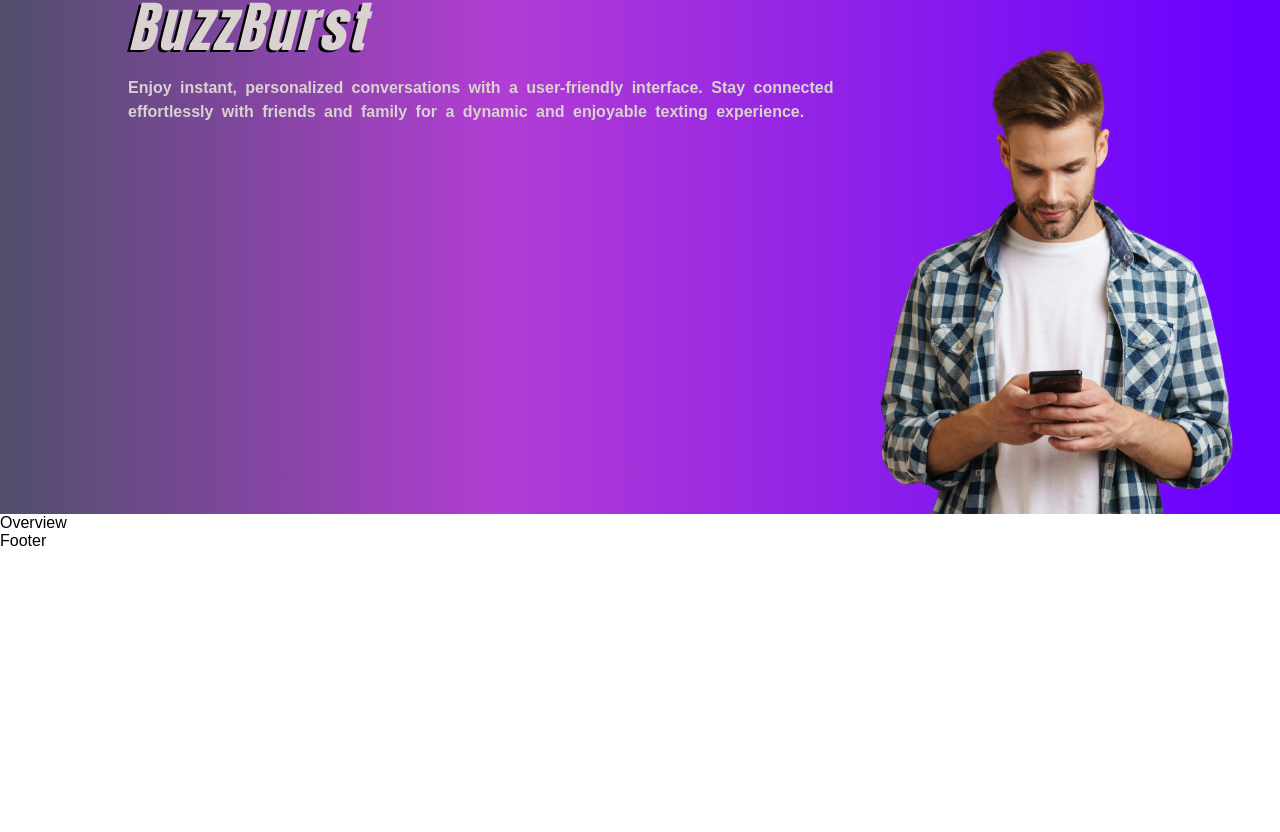
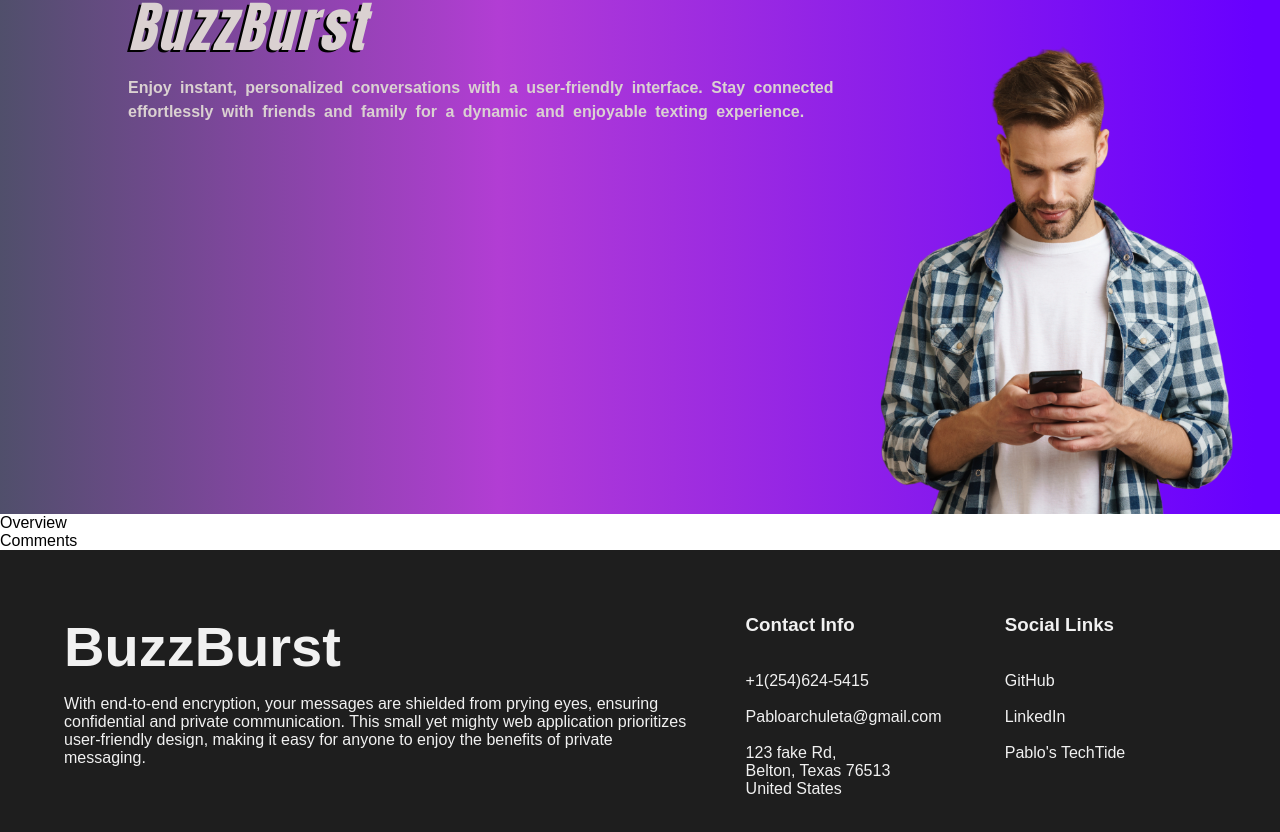
Before and after one commit to xJuanPablo/BuzzBurst, a React (Create React App) app in the folder client/: page / in a window 1280 px wide. Shown: the part 286-1118 px from the top of the page. Before the commit the page ends 836 px from the top, so only its background shows below. Built offline with nearby package versions, Linux system fonts and the light colour scheme.

Commit message:
Finished basic styling for footer

```diff
--- a/client/src/components/Footer.jsx
+++ b/client/src/components/Footer.jsx
@@ -1,8 +1,66 @@
-import React from 'react'
+import React from 'react';
 
 function Footer() {
+  const socialLinks =[
+    {
+      id: 1,
+      title: 'GitHub',
+      link: 'https://github.com/xJuanPablo',
+    },{
+      id: 2,
+      title: 'LinkedIn',
+      link: '',
+    },{
+      id: 3,
+      title: `Pablo's TechTide`,
+      link: 'https://pablos-tech-tide.com/',
+      break: <br/>
+    }
+  ]
   return (
-    <div>Footer</div>
+    <div className='footer'>
+    <div className="footer-container">
+      <div className='footer-col1'>
+        <h2 className='footer-col1-title'>BuzzBurst</h2>
+        <p>With end-to-end encryption, your messages are shielded from prying eyes, ensuring confidential and private communication. This small yet mighty web application prioritizes user-friendly design, making it easy for anyone to enjoy the benefits of private messaging.</p>
+      </div>
+      <div className='footer-col2 side-by-side'>
+        <h3>Contact Info</h3>
+        <br />
+        <br />
+        <p>
+          +1(254)624-5415
+        </p>
+        <br />
+        <p>
+          Pabloarchuleta@gmail.com
+        </p>
+        <br />
+        <p>
+          123 fake Rd,
+        </p>
+        <p>
+          Belton, Texas 76513
+        </p>
+        <p>
+          United States
+        </p>
+      </div>
+      <div className='footer-col2 side-by-side'>
+        <h3>Social Links</h3>
+        <br /><br />
+        <ul>
+          {socialLinks.map(({id, title, link}) =>(
+            <div key={id}>
+              <li><a href={link}>{title}</a></li>
+              <br />
+            </div>
+
+          ))}
+        </ul>
+      </div>
+    </div>
+    </div>
   )
 }
 
--- a/client/src/pages/Home/Home.jsx
+++ b/client/src/pages/Home/Home.jsx
@@ -1,6 +1,7 @@
 import React from 'react';
 import Hero from '../../components/Hero';
 import Overview from '../../components/Overview';
+import Comments from '../../components/Comments';
 import Footer from '../../components/Footer';
 
 function Home() {
@@ -8,6 +9,7 @@ function Home() {
     <div>
     <Hero />
     <Overview/>
+    <Comments/>
     <Footer/>
     </div>
   )
--- a/client/src/pages/Home/home.css
+++ b/client/src/pages/Home/home.css
@@ -119,6 +119,40 @@ background: linear-gradient(90deg, rgb(80, 79, 107) 0%, rgba(178,61,212,1) 39%,
   width: 450px;
 }
 
+/* Footer */
+
+.footer{
+  background-color: #1E1E1E;
+  color: #f1f1f1;
+  padding: 4rem;
+}
+
+.footer-container {
+  display: flex;
+  gap: 3rem;
+}
+
+.footer-col1 {
+  flex: 3;
+}
+
+.footer-col2 {
+  flex: 1;
+}
+.footer-col2 ul li{
+  list-style: none;
+}
+.footer-col2 ul li a{
+  text-decoration: none;
+  color: #f1f1f1;
+  white-space: nowrap;
+}
+
+.footer-col1-title {
+  font-size: 3.5rem;
+  margin-bottom: 1rem;
+}
+
 @media screen and (max-width: 850px){
   .NavBarItems{
     z-index: 99;
@@ -184,4 +218,12 @@ background: linear-gradient(90deg, rgb(80, 79, 107) 0%, rgba(178,61,212,1) 39%,
   .hero-img{
     display: none;
   }
+  /* Footer */
+  .footer-container {
+    flex-direction: column;
+      gap: 0rem;
+      & > div {
+        margin-top: 5rem;
+      }
+  }
 }
```
